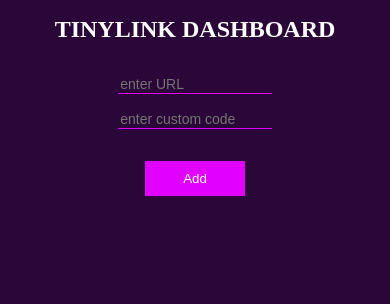
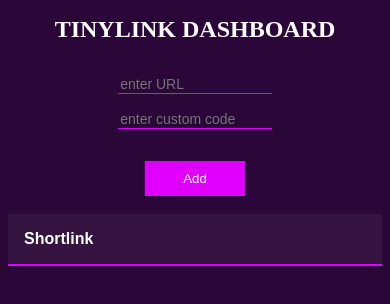
Before and after one commit to LakkshmiR/TinyLink-frontend, a React (Vite) app: page / in a window 390 px wide. Shown: the top 304 px of the page. Built offline with nearby package versions, Linux system fonts and the light colour scheme; no server answers.

Commit message:
responsive btn check3

```diff
--- a/src/dashboard.css
+++ b/src/dashboard.css
@@ -70,6 +70,9 @@ th {
 tr:nth-of-type(n) {
   border-bottom: 1px solid #e100ff;
 }
+td.shortlink-th {
+  text-align: left;
+}
 @media (max-width: 980px) {
   th.shortlink-th {
     display: none;
@@ -79,6 +82,13 @@ tr:nth-of-type(n) {
   }
 }
 @media (max-width: 700px) {
+  th.shortlink-th {
+    display: block;
+  }
+  td.shortlink-th {
+    display: block;
+  }
+
   table {
     width: 100%;
   }
```
